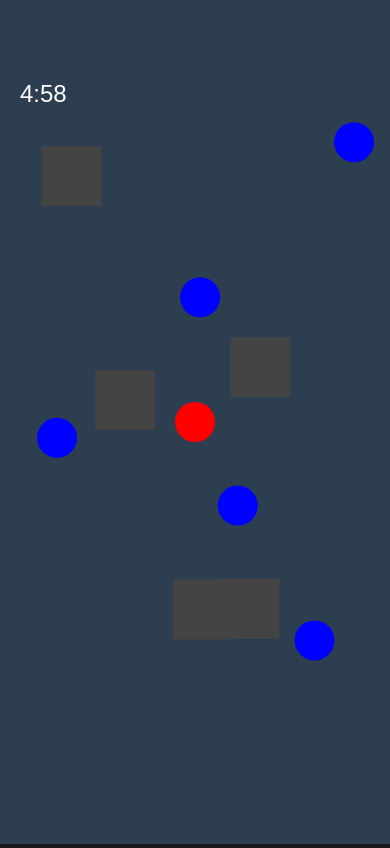
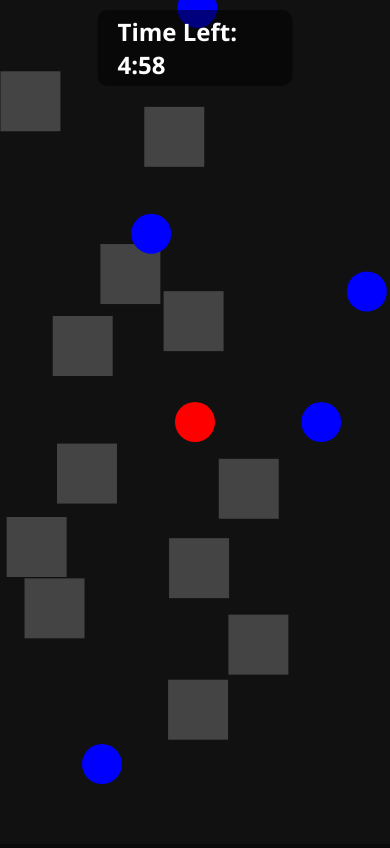
Before and after one commit to Kapish-Aggarwal/Barf-Paani-Game, a plain HTML site: page index.html in a window 390 px wide. Both pictures are taken after a click on the button "Easy". Drawn offline with Linux system fonts and the light colour scheme.

Commit message:
Initial Barf-Paani game with obstacle logic and difficulty

```diff
--- a/index.html
+++ b/index.html
@@ -1,25 +1,29 @@
 <!DOCTYPE html>
 <html lang="en">
 <head>
-  <meta charset="UTF-8" />
-  <meta name="viewport" content="width=device-width, initial-scale=1.0"/>
-  <title>Barf-Paani 2D Game</title>
-  <link rel="stylesheet" href="style.css" />
+  <meta charset="UTF-8">
+  <meta name="viewport" content="width=device-width, initial-scale=1.0">
+  <title>Barf-Paani Game</title>
+  <link rel="stylesheet" href="style.css">
 </head>
 <body>
-  <!-- Difficulty Selection UI -->
-  <div id="controls">
-    <button onclick="selectDifficulty('easy')">Easy</button>
-    <button onclick="selectDifficulty('medium')">Medium</button>
-    <button onclick="selectDifficulty('hard')">Hard</button>
+  <div id="intro">
+    <h1>Barf-Paani: Freeze Tag Game</h1>
+    <div id="controls">
+      <button onclick="selectDifficulty('easy')">Easy</button>
+      <button onclick="selectDifficulty('medium')">Medium</button>
+      <button onclick="selectDifficulty('hard')">Hard</button>
+    </div>
   </div>
 
-  <!-- Timer Display -->
-  <div id="timer"></div>
+  <div id="timerContainer">
+    Time Left: <span id="timer">0:00</span>
+  </div>
 
-  <!-- Canvas Game Area -->
   <canvas id="gameCanvas"></canvas>
 
-  <script src="script.js" defer></script>
+  <div id="gameMessage"></div>
+
+  <script src="script.js"></script>
 </body>
 </html>
--- a/script.js
+++ b/script.js
@@ -1,54 +1,29 @@
+// script.js
 const canvas = document.getElementById('gameCanvas');
 const ctx = canvas.getContext('2d');
 
+function resizeCanvas() {
   canvas.width = window.innerWidth;
   canvas.height = window.innerHeight;
+}
+resizeCanvas();
+window.addEventListener("resize", resizeCanvas);
 
-window.addEventListener('resize', () => {
-  canvas.width = window.innerWidth;
-  canvas.height = window.innerHeight;
+window.addEventListener("keydown", function (e) {
+  if (["ArrowUp", "ArrowDown", "ArrowLeft", "ArrowRight"].includes(e.key)) {
+    e.preventDefault();
+  }
 });
 
-// Game state
-let baseBotSpeed = 1.0;
-let totalTime = 0;
-let remainingTime = 0;
-let timerInterval = null;
-let animationId;
-
-// Player setup
-const player = {
-  x: canvas.width / 2,
-  y: canvas.height / 2,
-  radius: 20,
-  color: 'red',
-  speed: 5,
-  dx: 0,
-  dy: 0
-};
-
-// Bots
-const bots = [];
-const botCount = 5;
-for (let i = 0; i < botCount; i++) {
-  bots.push({
-    x: Math.random() * canvas.width,
-    y: Math.random() * canvas.height,
-    radius: 20,
-    color: 'blue',
-    dx: (Math.random() - 0.5) * 2,
-    dy: (Math.random() - 0.5) * 2,
-    frozen: false
-  });
+function isRectOverlap(r1, r2) {
+  return !(
+    r1.x + r1.width < r2.x ||
+    r2.x + r2.width < r1.x ||
+    r1.y + r1.height < r2.y ||
+    r2.y + r2.height < r1.y
+  );
 }
 
-// Obstacles
-const obstacles = [];
-const obstacleCount = 5;
-let slowed = false;
-let slowEffectTimer = null;
-
-// Circle-rectangle collision
 function isCircleCollidingWithRect(circle, rect) {
   const distX = Math.abs(circle.x - rect.x - rect.width / 2);
   const distY = Math.abs(circle.y - rect.y - rect.height / 2);
@@ -61,96 +36,127 @@ function isCircleCollidingWithRect(circle, rect) {
 
   const dx = distX - rect.width / 2;
   const dy = distY - rect.height / 2;
-  return (dx * dx + dy * dy <= circle.radius * circle.radius);
+  return dx * dx + dy * dy <= (circle.radius * circle.radius);
 }
 
-// Generate non-overlapping obstacles
+let totalTime = 0, remainingTime = 0, timerInterval = null;
+let animationId, gameRunning = false, slowed = false;
+
+const player = {
+  x: canvas.width / 2,
+  y: canvas.height / 2,
+  radius: 20,
+  color: 'red',
+  speed: 5,
+  defaultSpeed: 5,
+  dx: 0,
+  dy: 0
+};
+
+const bots = [];
+const botCount = 5;
+let baseBotSpeed = 2.0;
+
+for (let i = 0; i < botCount; i++) {
+  const angle = Math.random() * 2 * Math.PI;
+  const speed = baseBotSpeed;
+  bots.push({
+    x: Math.random() * canvas.width,
+    y: Math.random() * canvas.height,
+    radius: 20,
+    color: 'blue',
+    speed: speed,
+    baseSpeed: speed,
+    dx: Math.cos(angle) * speed,
+    dy: Math.sin(angle) * speed,
+    frozen: false
+  });
+}
+
+const obstacleCount = 12;
+const obstacles = [];
 for (let i = 0; i < obstacleCount; i++) {
-  let rect, collides;
-
+  let rect, attempts = 0, collides;
   do {
-    collides = false;
     rect = {
+      width: 60,
+      height: 60,
       x: Math.random() * (canvas.width - 100),
       y: Math.random() * (canvas.height - 100),
-      width: 60,
-      height: 60,
       color: '#444'
     };
-
-    if (isCircleCollidingWithRect(player, rect)) collides = true;
-    for (const bot of bots) {
-      if (isCircleCollidingWithRect(bot, rect)) {
-        collides = true;
-        break;
-      }
-    }
-  } while (collides);
-
+    collides = isCircleCollidingWithRect(player, rect);
+    for (const b of bots) collides ||= isCircleCollidingWithRect(b, rect);
+    for (const ob of obstacles) collides ||= isRectOverlap(ob, rect);
+    attempts++;
+  } while (collides && attempts < 1000);
   obstacles.push(rect);
 }
 
-// Collision detection
-function checkCollision(a, b) {
-  const dx = a.x - b.x;
-  const dy = a.y - b.y;
-  const distance = Math.sqrt(dx * dx + dy * dy);
-  return distance < a.radius + b.radius;
-}
-
-function drawCircle(obj) {
+function drawCircle(obj, glow = false) {
   ctx.beginPath();
   ctx.arc(obj.x, obj.y, obj.radius, 0, Math.PI * 2);
   ctx.fillStyle = obj.color;
+  ctx.shadowColor = glow ? obj.color : 'transparent';
+  ctx.shadowBlur = glow ? 15 : 0;
   ctx.fill();
   ctx.closePath();
+  ctx.shadowBlur = 0;
 }
 
-// Player update
 function updatePlayer() {
-  player.x += player.dx;
-  player.y += player.dy;
+  const nextX = player.x + player.dx;
+  const nextY = player.y + player.dy;
 
-  if (player.x - player.radius < 0) player.x = player.radius;
-  if (player.x + player.radius > canvas.width) player.x = canvas.width - player.radius;
-  if (player.y - player.radius < 0) player.y = player.radius;
-  if (player.y + player.radius > canvas.height) player.y = canvas.height - player.radius;
-
-  // Obstacle collision slows player
-  obstacles.forEach(ob => {
-    if (isCircleCollidingWithRect(player, ob) && !slowed) {
+  for (const ob of obstacles) {
+    if (isCircleCollidingWithRect({ ...player, x: nextX, y: nextY }, ob)) {
+      if (!slowed) {
         slowed = true;
-      player.speed = 2.5;
-
+        player.speed = player.defaultSpeed / 2;
         bots.forEach(bot => {
           if (!bot.frozen) {
-          bot.dx *= 1.5;
-          bot.dy *= 1.5;
+            const angle = Math.atan2(bot.dy, bot.dx);
+            bot.dx = Math.cos(angle) * bot.baseSpeed * 3;
+            bot.dy = Math.sin(angle) * bot.baseSpeed * 3;
           }
         });
 
-      slowEffectTimer = setTimeout(() => {
-        player.speed = 5;
+        setTimeout(() => {
+          player.defaultSpeed *= 0.5;
+          player.speed = player.defaultSpeed;
           bots.forEach(bot => {
             if (!bot.frozen) {
-            bot.dx /= 1.5;
-            bot.dy /= 1.5;
+              bot.baseSpeed += 0.5;
+              const angle = Math.atan2(bot.dy, bot.dx);
+              bot.dx = Math.cos(angle) * bot.baseSpeed;
+              bot.dy = Math.sin(angle) * bot.baseSpeed;
             }
           });
           slowed = false;
         }, 10000);
       }
-  });
+      return;
+    }
   }
 
-// Bot update
+  player.x = Math.max(player.radius, Math.min(canvas.width - player.radius, nextX));
+  player.y = Math.max(player.radius, Math.min(canvas.height - player.radius, nextY));
+}
+
+function checkCollision(a, b) {
+  const dx = a.x - b.x;
+  const dy = a.y - b.y;
+  return Math.sqrt(dx * dx + dy * dy) < a.radius + b.radius;
+}
+
 function updateBots() {
+  let allFrozen = true;
   bots.forEach(bot => {
     if (bot.frozen) return;
+    allFrozen = false;
 
     let target = null;
     let minDist = 150;
-
     bots.forEach(other => {
       if (other !== bot && other.frozen) {
         const dx = other.x - bot.x;
@@ -165,9 +171,8 @@ function updateBots() {
 
     if (target) {
       const angle = Math.atan2(target.y - bot.y, target.x - bot.x);
-      const speed = 1.5;
-      bot.dx = Math.cos(angle) * speed;
-      bot.dy = Math.sin(angle) * speed;
+      bot.dx = Math.cos(angle) * bot.baseSpeed;
+      bot.dy = Math.sin(angle) * bot.baseSpeed;
     }
 
     bot.x += bot.dx;
@@ -180,8 +185,9 @@ function updateBots() {
       if (other !== bot && other.frozen && checkCollision(bot, other)) {
         other.frozen = false;
         other.color = 'blue';
-        other.dx = (Math.random() - 0.5) * 2 * baseBotSpeed;
-        other.dy = (Math.random() - 0.5) * 2 * baseBotSpeed;
+        const angle = Math.random() * 2 * Math.PI;
+        other.dx = Math.cos(angle) * other.baseSpeed;
+        other.dy = Math.sin(angle) * other.baseSpeed;
       }
     });
 
@@ -192,9 +198,10 @@ function updateBots() {
       bot.dy = 0;
     }
   });
+
+  if (allFrozen && gameRunning) endGame(true);
 }
 
-// Controls
 document.addEventListener("keydown", e => {
   if (e.key === "ArrowRight") player.dx = player.speed;
   if (e.key === "ArrowLeft") player.dx = -player.speed;
@@ -206,12 +213,11 @@ document.addEventListener("keyup", e => {
   if (["ArrowUp", "ArrowDown"].includes(e.key)) player.dy = 0;
 });
 
-// Timer
 function updateTimerDisplay() {
-  const timerEl = document.getElementById('timer');
-  const minutes = Math.floor(remainingTime / 60);
-  const seconds = remainingTime % 60;
-  timerEl.textContent = `${minutes}:${seconds.toString().padStart(2, '0')}`;
+  const el = document.getElementById('timer');
+  const m = Math.floor(remainingTime / 60);
+  const s = remainingTime % 60;
+  el.textContent = `${m}:${s.toString().padStart(2, '0')}`;
 }
 
 function startGameTimer() {
@@ -219,59 +225,63 @@ function startGameTimer() {
   timerInterval = setInterval(() => {
     remainingTime--;
     updateTimerDisplay();
-
     if (remainingTime <= 0) {
       clearInterval(timerInterval);
-      endGame();
+      endGame(false);
     }
   }, 1000);
 }
 
-function endGame() {
-  alert("⏰ Time's up! Game Over!");
+function endGame(won) {
+  gameRunning = false;
   cancelAnimationFrame(animationId);
+  document.getElementById('gameMessage').style.display = 'block';
+  document.getElementById('gameMessage').textContent = won ? "🎉 You Win!" : "⏰ Time's up! You Lose!";
+  setTimeout(() => location.reload(), 4000);
 }
 
-// Game loop
 function gameLoop() {
-  ctx.fillStyle = "#2c3e50";
-  ctx.fillRect(0, 0, canvas.width, canvas.height);
-
+  ctx.clearRect(0, 0, canvas.width, canvas.height);
   updatePlayer();
   updateBots();
-
   obstacles.forEach(ob => {
     ctx.fillStyle = ob.color;
     ctx.fillRect(ob.x, ob.y, ob.width, ob.height);
   });
-
   drawCircle(player);
-  bots.forEach(bot => drawCircle(bot));
-
-  animationId = requestAnimationFrame(gameLoop);
+  bots.forEach(bot => drawCircle(bot, bot.frozen));
+  if (gameRunning) animationId = requestAnimationFrame(gameLoop);
 }
 
-// Difficulty button handler
 function selectDifficulty(mode) {
   if (mode === 'easy') {
     totalTime = 300;
-    baseBotSpeed = 1.0;
+    baseBotSpeed = 2.0;
   } else if (mode === 'medium') {
     totalTime = 180;
-    baseBotSpeed = 1.5;
+    baseBotSpeed = 2.5;
   } else if (mode === 'hard') {
     totalTime = 120;
-    baseBotSpeed = 2.0;
+    baseBotSpeed = 3.0;
   }
 
   remainingTime = totalTime;
-
   bots.forEach(bot => {
-    bot.dx = (Math.random() - 0.5) * 2 * baseBotSpeed;
-    bot.dy = (Math.random() - 0.5) * 2 * baseBotSpeed;
+    const angle = Math.random() * 2 * Math.PI;
+    bot.baseSpeed = baseBotSpeed;
+    bot.dx = Math.cos(angle) * baseBotSpeed;
+    bot.dy = Math.sin(angle) * baseBotSpeed;
+    bot.frozen = false;
+    bot.color = 'blue';
   });
 
+  player.defaultSpeed = 5;
+  player.speed = 5;
+
   document.getElementById('controls').style.display = 'none';
+  document.getElementById('intro').style.display = 'none';
+
+  gameRunning = true;
   startGameTimer();
   gameLoop();
 }
--- a/style.css
+++ b/style.css
@@ -1,40 +1,70 @@
-body {
+body, html {
   margin: 0;
+  padding: 0;
   overflow: hidden;
-  background-color: #1a1a1a;
+  font-family: 'Segoe UI', Tahoma, Geneva, Verdana, sans-serif;
+  background: #0a0a0a;
+  color: white;
 }
 
-#controls {
+#intro {
   position: absolute;
-  top: 20px;
+  top: 50%;
   left: 50%;
-  transform: translateX(-50%);
-  display: flex;
-  gap: 12px;
+  transform: translate(-50%, -50%);
+  text-align: center;
   z-index: 10;
 }
 
+#intro h1 {
+  font-size: 3em;
+  margin-bottom: 20px;
+  color: #4af626;
+}
+
 #controls button {
-  padding: 10px 18px;
-  font-size: 18px;
-  background-color: #3498db;
-  color: white;
+  margin: 10px;
+  padding: 10px 20px;
+  font-size: 1.2em;
   border: none;
   border-radius: 8px;
+  background-color: #1e90ff;
+  color: white;
   cursor: pointer;
-  transition: background 0.3s;
+  transition: background-color 0.3s;
 }
 
 #controls button:hover {
-  background-color: #2980b9;
+  background-color: #3cb0fd;
 }
 
-#timer {
+#timerContainer {
+  position: fixed;
+  top: 10px;
+  left: 50%;
+  transform: translateX(-50%);
+  font-size: 1.5em;
+  font-weight: bold;
+  background-color: rgba(0, 0, 0, 0.5);
+  padding: 5px 20px;
+  border-radius: 10px;
+  z-index: 5;
+}
+
+#gameCanvas {
+  display: block;
+  background-color: #111;
+}
+
+#gameMessage {
   position: absolute;
-  top: 80px;
-  left: 20px;
-  font-size: 24px;
-  font-family: Arial, sans-serif;
-  color: white;
-  z-index: 10;
+  top: 40%;
+  left: 50%;
+  transform: translate(-50%, -50%);
+  font-size: 2.5em;
+  font-weight: bold;
+  color: #ffd700;
+  text-shadow: 2px 2px 5px black;
+  z-index: 20;
+  display: none;
 }
```
Lines whose indentation alone changed are shown as unchanged.
